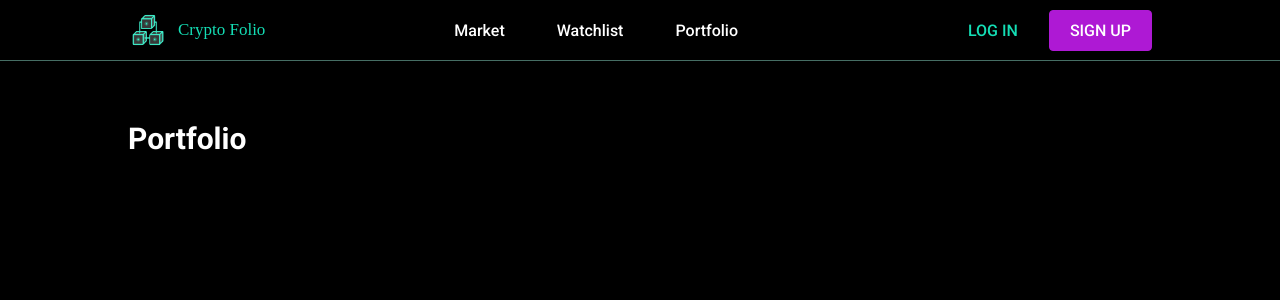
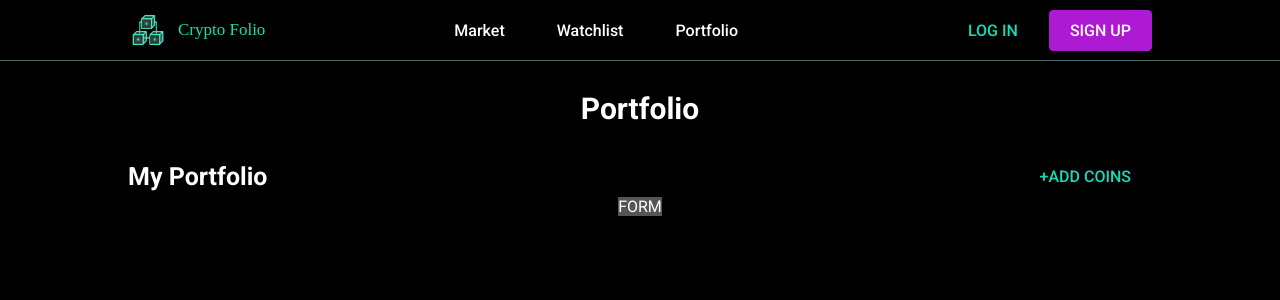
Before and after one commit to BayLadyCoder/crypto-folio, a React (Create React App) app: page /crypto-folio/portfolio in a window 1280 px wide. Shown: the top 300 px of the page. Built offline with nearby package versions, Linux system fonts and the light colour scheme; a web font is replaced by a local one.

Commit message:
Created blank PortfolioContext, Form, and Table

```diff
--- a/src/Types/context.ts
+++ b/src/Types/context.ts
@@ -25,3 +25,4 @@ export interface WatchListContextData {
   coinOptions: string[];
   createCoinOptions: (MarketCoins: MarketCoin[]) => void;
 }
+export interface PortfolioContextData {}
--- /dev/null
+++ b/src/components/PortfolioForm/PortfolioForm.styled.ts
@@ -0,0 +1,6 @@
+import styled from "styled-components";
+
+export const FormContainer = styled.div`
+  background: #555;
+  color: #fff;
+`;
--- /dev/null
+++ b/src/components/PortfolioForm/PortfolioForm.tsx
@@ -0,0 +1,8 @@
+import React from "react";
+import { FormContainer } from "./PortfolioForm.styled";
+
+const PortfolioForm = () => {
+  return <FormContainer>FORM</FormContainer>;
+};
+
+export default PortfolioForm;
--- /dev/null
+++ b/src/components/PortfolioForm/index.ts
@@ -0,0 +1 @@
+export { default } from "./PortfolioForm";
--- /dev/null
+++ b/src/components/PortfolioTable/PortfolioTable.styled.ts
@@ -0,0 +1,9 @@
+import styled from "styled-components";
+
+export const TableName = styled.h2`
+  font-size: 25px;
+  color: #fff;
+  @media screen and (max-width: 960px) {
+    font-size: 20px;
+  }
+`;
--- /dev/null
+++ b/src/components/PortfolioTable/PortfolioTable.tsx
@@ -0,0 +1,43 @@
+import React from "react";
+import { MarketCoin } from "../../types/coins";
+import { TableName } from "./PortfolioTable.styled";
+import { HeaderWrapper, Button } from "../../styles/globalStyles";
+import WatchListForm from "../WatchListForm";
+import { CryptoTable } from "../CryptoTable";
+
+interface Props {
+  coins?: MarketCoin[];
+  watchListFormOpen?: boolean;
+  onClickOpenForm?: () => void;
+  watchListName?: string;
+  updateWatchListName?: (newName: string) => void;
+}
+
+const PortfolioTable: React.FC<Props> = ({
+  coins,
+  watchListFormOpen,
+  onClickOpenForm,
+  watchListName,
+  updateWatchListName,
+}) => {
+  return (
+    <div style={{ width: "100%" }}>
+      <HeaderWrapper>
+        <TableName>{watchListName}</TableName>
+        {!watchListFormOpen && (
+          <Button onClick={onClickOpenForm}>+ADD COINS</Button>
+        )}
+      </HeaderWrapper>
+      {/* {watchListFormOpen && (
+        <WatchListForm
+          watchListName={watchListName}
+          updateWatchListName={updateWatchListName}
+        />
+      )}
+
+      {coins.length > 0 && !watchListFormOpen && <CryptoTable coins={coins} />} */}
+    </div>
+  );
+};
+
+export default PortfolioTable;
--- /dev/null
+++ b/src/components/PortfolioTable/index.ts
@@ -0,0 +1 @@
+export { default } from "./PortfolioTable";
--- a/src/pages/Portfolio/Portfolio.tsx
+++ b/src/pages/Portfolio/Portfolio.tsx
@@ -1,11 +1,19 @@
 import { Container, HeaderWrapper, PageTitle } from "../../styles/globalStyles";
+import PortfolioTable from "../../components/PortfolioTable";
+import PortfolioForm from "../../components/PortfolioForm";
 
 const Home = () => {
   return (
     <Container>
-      <HeaderWrapper>
-        <PageTitle>Portfolio</PageTitle>
-      </HeaderWrapper>
+      <PageTitle>Portfolio</PageTitle>
+      <PortfolioTable
+        // coins={watchList}
+        // watchListFormOpen={watchListFormOpen}
+        // onClickOpenForm={onClickOpenForm}
+        watchListName="My Portfolio"
+        // updateWatchListName={updateWatchListName}
+      />
+      <PortfolioForm />
     </Container>
   );
 };
--- a/src/pages/Watchlist/Watchlist.tsx
+++ b/src/pages/Watchlist/Watchlist.tsx
@@ -1,6 +1,6 @@
 import { Container, PageTitle, Button } from "../../styles/globalStyles";
 import { useWatchList } from "../../context/WatchList/WatchListContext";
-import WatchList from "../../components/WatchListTable";
+import WatchListTable from "../../components/WatchListTable";
 
 const WatchListPage = () => {
   const {
@@ -22,7 +22,7 @@ const WatchListPage = () => {
           + CREATE NEW WATCHLIST
         </Button>
       )} */}
-      <WatchList
+      <WatchListTable
         coins={watchList}
         watchListFormOpen={watchListFormOpen}
         onClickOpenForm={onClickOpenForm}
```
Also changed, not shown: src/Context/Portfolio/PortfolioContext.tsx (added, +67 -0 lines).
